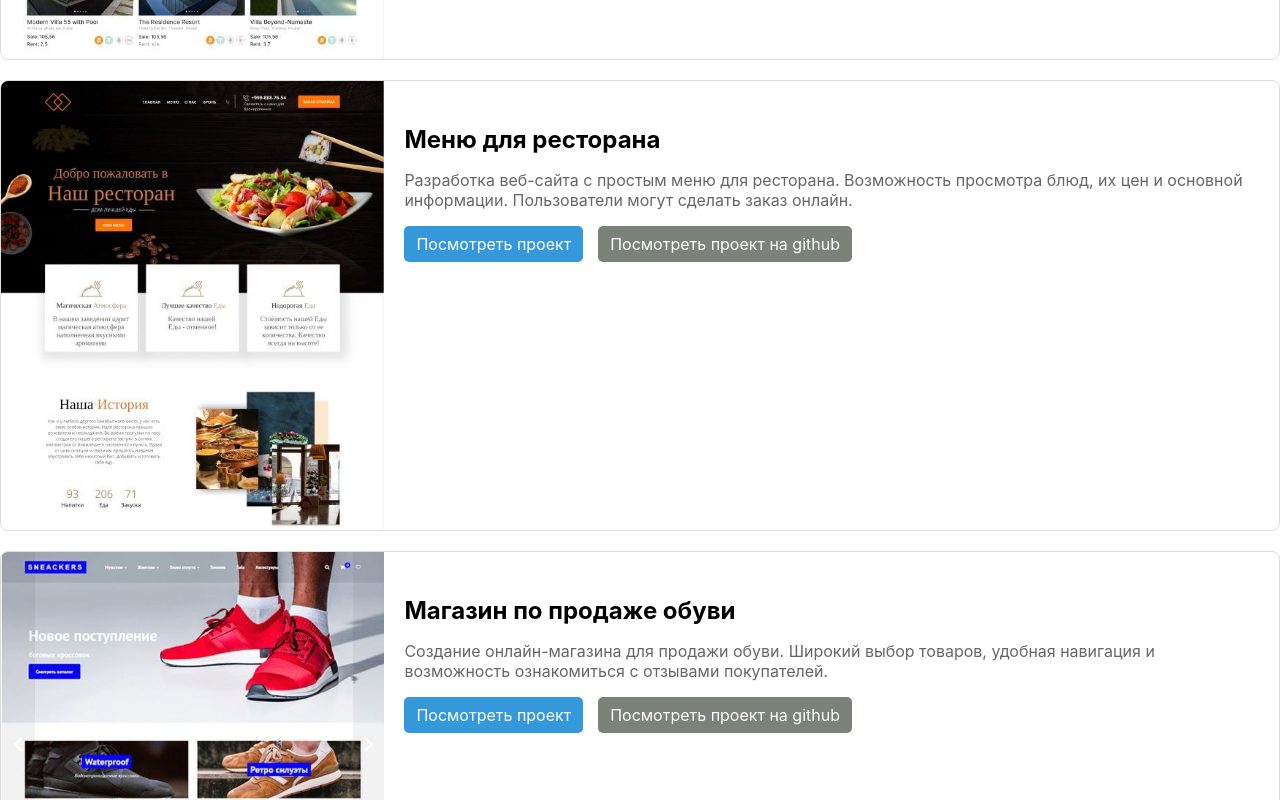
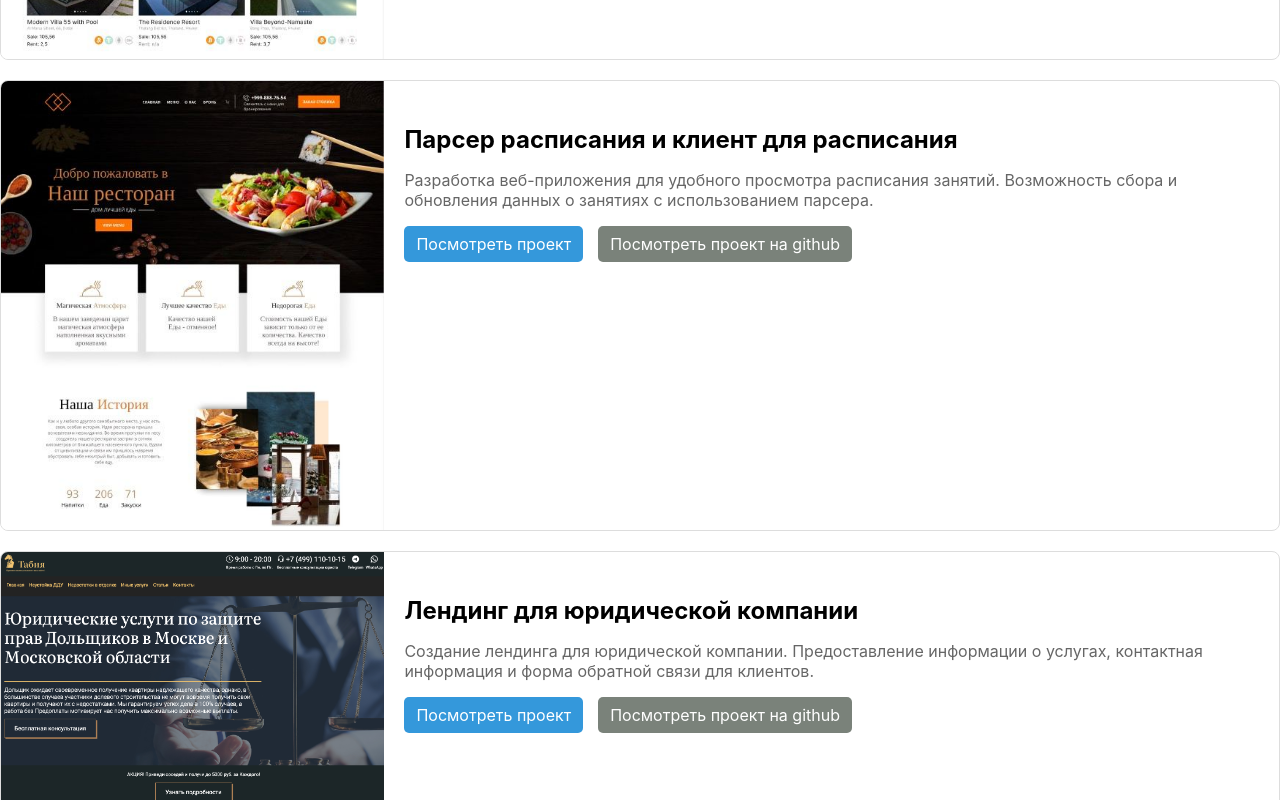
Before and after one commit to S7b0t4/tabia, a React (Create React App) app: page / in a window 1280 px wide. Shown: the part 720-1520 px from the top of the page. Built offline with nearby package versions, Linux system fonts and the light colour scheme; the HTML template or start-up script is replaced by a standard one.

Commit message:
add tabia

```diff
--- a/src/Portfolio/Portfolio.js
+++ b/src/Portfolio/Portfolio.js
@@ -2,7 +2,7 @@ import React from 'react';
 
 import realEstate from "../Upload/real-estate.jpeg"
 import restoran from "../Upload/restoran.jpeg"
-import stepUp from "../Upload/stepUp.jpg"
+import Tabia from "../Upload/Tabia.png"
 
 import Avatar from "../Upload/avatar.svg"
 
@@ -79,29 +79,28 @@ const DeveloperInfo = () => {
 
 const Portfolio = () => {
 		const projects = [
-			{
-				title: 'Магазин недвижимости',
-				description: 'Разработка веб-платформы для поиска и просмотра недвижимости. Интеграция с картами, фильтрация по параметрам и удобный интерфейс для пользователей.',
-				imageUrl: realEstate,
-				projectLinkGit: 'https://github.com/S7b0t4/real_estate',
-        projectLink:"https://s7b0t4-real-estate.netlify.app"
-
-			},
-			{
-				title: 'Меню для ресторана',
-				description: 'Разработка веб-сайта с простым меню для ресторана. Возможность просмотра блюд, их цен и основной информации. Пользователи могут сделать заказ онлайн.',
-				imageUrl: restoran,
-				projectLinkGit: 'https://github.com/S7b0t4/Restoran',
-        projectLink:"https://s7b0t4-restoran.netlify.app/"
-			},
       {
-				title: 'Магазин по продаже обуви',
-				description: 'Создание онлайн-магазина для продажи обуви. Широкий выбор товаров, удобная навигация и возможность ознакомиться с отзывами покупателей.',
-				imageUrl: stepUp,
-				projectLinkGit: '#',
-        projectLink:"#"
-			},
-		];
+        "title": "Магазин недвижимости",
+        "description": "Разработка веб-платформы для поиска и просмотра недвижимости. Интеграция с картами, фильтрация по параметрам и удобный интерфейс для пользователей.",
+        "imageUrl": realEstate,
+        "projectLinkGit": "https://github.com/S7b0t4/real_estate_backend",
+        "projectLink": "https://real-estate.s7b0t4-website-server.ru/"
+      },
+      {
+        "title": "Парсер расписания и клиент для расписания",
+        "description": "Разработка веб-приложения для удобного просмотра расписания занятий. Возможность сбора и обновления данных о занятиях с использованием парсера.",
+        "imageUrl": restoran,
+        "projectLinkGit": "https://github.com/S7b0t4/schedule_backend",
+        "projectLink": "https://schedule.s7b0t4-website-server.ru/"
+      },
+      {
+        "title": "Лендинг для юридической компании",
+        "description": "Создание лендинга для юридической компании. Предоставление информации о услугах, контактная информация и форма обратной связи для клиентов.",
+        "imageUrl": Tabia,
+        "projectLinkGit": "https://github.com/S7b0t4/tabia.git",
+        "projectLink": "https://tabia.s7b0t4-website-server.ru/"
+      }
+    ];
 
 
   return (
```
Also changed, not shown: src/Upload/Tabia.png (added), src/Upload/stepUp.jpg (deleted).
